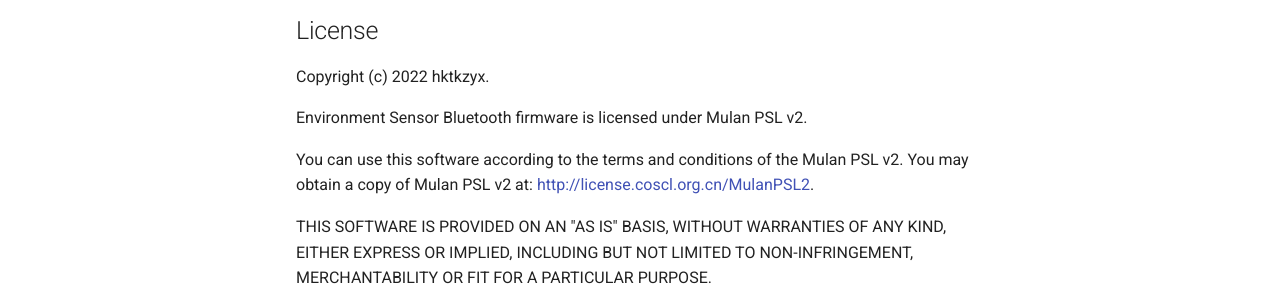
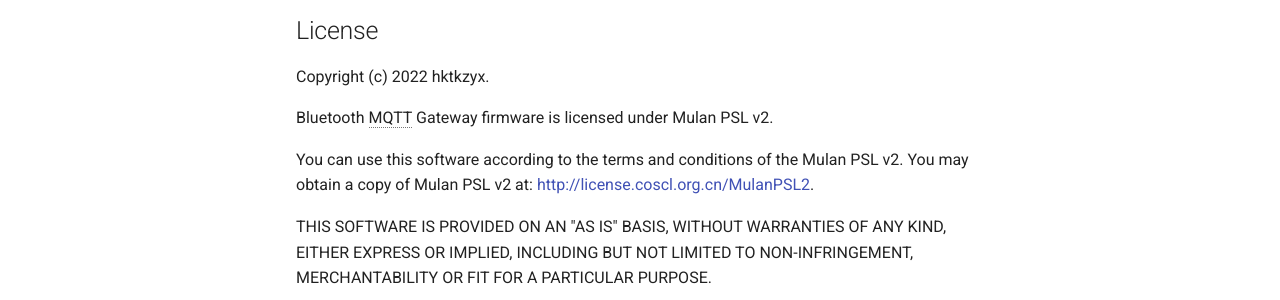
Before and after one commit to hktkzyx/bluetooth-mqtt-gateway, an MkDocs documentation site: the page built from docs/README.md, in a window 1280 px wide and 900 px high, scrolled down 1356 px. Shown: the part 479-779 px from the top of the window. Built offline with MkDocs 1.6.1 and Material for MkDocs 9.7.7, drawn with Linux system fonts in a browser that asks for light colours; comment, search, counter and statistics services are not loaded; the version menu is left out.

Commit message:
docs(README.md): fix typo in section license

```diff
--- a/docs/README.md
+++ b/docs/README.md
@@ -87,7 +87,7 @@
 
 Copyright (c) 2022 hktkzyx.
 
-Environment Sensor Bluetooth firmware is licensed under Mulan PSL v2.
+Bluetooth MQTT Gateway firmware is licensed under Mulan PSL v2.
 
 You can use this software according to the terms and conditions of the Mulan PSL v2. You may obtain a copy of Mulan PSL v2 at: http://license.coscl.org.cn/MulanPSL2.
 
```
